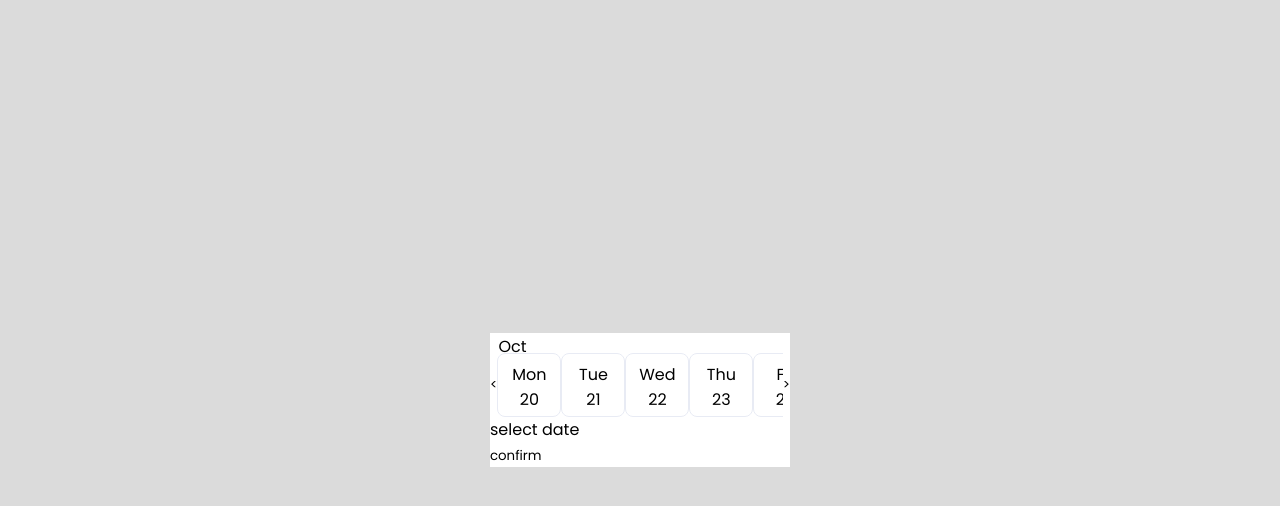
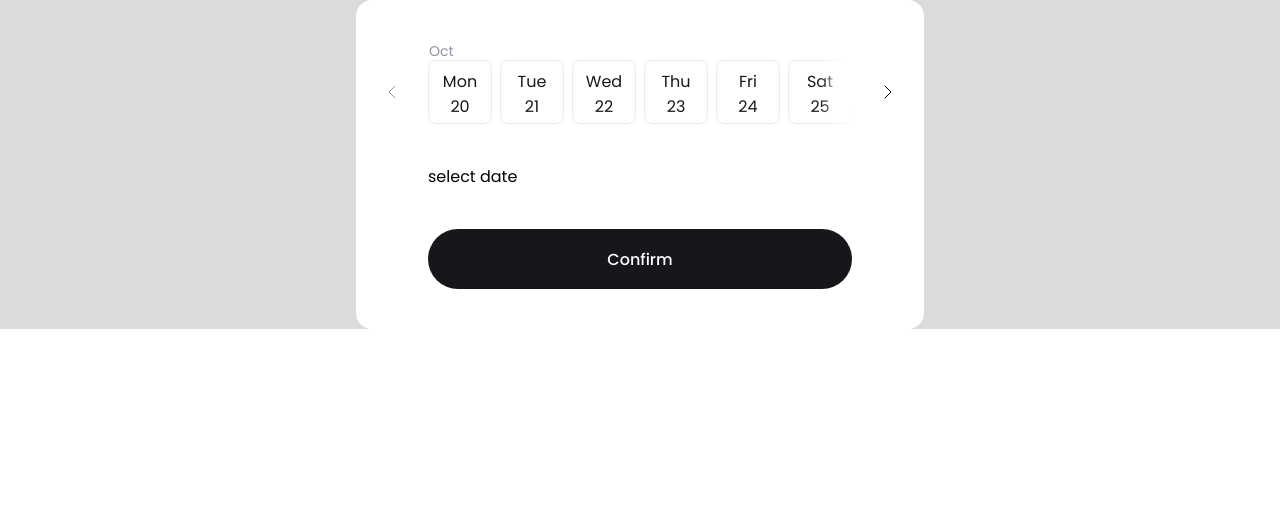
Before and after one commit to pavelpalonko/sixty-thirty-seven, a Next.js app in the folder app/: page / in a window 1280 px wide. Shown: the top 506 px of the page. Built offline with nearby package versions, Linux system fonts and the light colour scheme; a web font is replaced by a local one.

Commit message:
updated datepicker component styles

```diff
--- a/app/src/app/(main)/page.module.css
+++ b/app/src/app/(main)/page.module.css
@@ -1,17 +1,7 @@
 .main-layout {
-  display: flex;
-  align-items: center;
-  flex-direction: column;
-
-  height: 100vh;
-
   background-color: rgb(219, 219, 219);
 }
 
 .datepicker-section {
-  display: flex;
-  align-items: center;
-  justify-content: center;
-
-  height: 100%;
+  margin: 0 auto;
 }
--- a/app/src/modules/carousel/carousel-buttons.tsx
+++ b/app/src/modules/carousel/carousel-buttons.tsx
@@ -1,37 +1,49 @@
+import { ChevronLeft, ChevronRight } from "lucide-react";
+
 // hooks
 import { useCarousel } from "./carousel-component";
+import classNames from "classnames";
 
 type ButtonProps = {
   children?: React.ReactNode;
   className?: string;
+  disabledClassName?: string;
 };
 
-export function PrevButton({ children, className = "" }: ButtonProps) {
+export function PrevButton({
+  children,
+  className = "",
+  disabledClassName = "",
+}: ButtonProps) {
   const { scrollPrev, canScrollPrev } = useCarousel();
 
   return (
     <button
       onClick={scrollPrev}
       disabled={!canScrollPrev}
-      className={className}
+      className={classNames(className, { [disabledClassName]: !canScrollPrev })}
       aria-label="Previous slide"
     >
-      {children || "<"}
+      {children || <ChevronLeft width={24} height={24} strokeWidth={1} />}
     </button>
   );
 }
 
-export function NextButton({ children, className = "" }: ButtonProps) {
+export function NextButton({
+  children,
+  className = "",
+  disabledClassName = "",
+}: ButtonProps) {
   const { scrollNext, canScrollNext } = useCarousel();
 
   return (
     <button
       onClick={scrollNext}
       disabled={!canScrollNext}
-      className={className}
+      className={classNames(className, { [disabledClassName]: !canScrollNext })}
       aria-label="Next slide"
     >
-      {children || ">"}
+      {children || <ChevronRight width={24} height={24} strokeWidth={1} />}
     </button>
   );
 }
--- a/app/src/modules/carousel/carousel-component.module.css
+++ b/app/src/modules/carousel/carousel-component.module.css
@@ -6,3 +6,7 @@
   display: flex;
   touch-action: pan-y pinch-zoom;
 }
+
+.embla__slide {
+  flex: 0 0 calc(100% / var(--elemets-count));
+}
--- a/app/src/modules/carousel/carousel-viewport.tsx
+++ b/app/src/modules/carousel/carousel-viewport.tsx
@@ -5,20 +5,39 @@ import { useCarousel } from "./carousel-component";
 
 // styles
 import styles from "./carousel-component.module.css";
+import classNames from "classnames";
 
 type ViewportProps = {
   className?: string;
+  elemetsPerViewport?: number;
   children: React.ReactNode[];
 };
 
-export function Viewport({ children, className = "" }: ViewportProps) {
+export function Viewport({
+  children,
+  className = "",
+  elemetsPerViewport,
+}: ViewportProps) {
   const { emblaRef } = useCarousel();
 
   return (
-    <div className={styles["carousel-layout"]} ref={emblaRef}>
+    <div
+      className={styles["carousel-layout"]}
+      ref={emblaRef}
+      style={
+        {
+          "--elemets-count": elemetsPerViewport,
+        } as React.CSSProperties
+      }
+    >
       <div className={`${styles["embla__container"]} ${className}`}>
         {children.map((slide, index) => (
-          <div key={index} className={styles["embla__slide"]}>
+          <div
+            key={index}
+            className={classNames({
+              [styles["embla__slide"]]: elemetsPerViewport,
+            })}
+          >
             {slide}
           </div>
         ))}
--- a/app/src/modules/datepicker/components/datepicker-action.tsx
+++ b/app/src/modules/datepicker/components/datepicker-action.tsx
@@ -1,7 +1,21 @@
 import { useDatepickerContext } from "../composer/datepicker-composer";
+
+// components
+import { Txt } from "@/ui-kit/txt/txt";
+
+// components
+import { ButtonFilled } from "@/ui-kit/button/button-filled";
 
 export function Action() {
   const { actions } = useDatepickerContext();
 
-  return <button onClick={actions.confirm}>confirm</button>;
+  return (
+    <div>
+      <ButtonFilled wide onClick={actions.confirm}>
+        <Txt color="inherit" weight="semiBold">
+          Confirm
+        </Txt>
+      </ButtonFilled>
+    </div>
+  );
 }
--- a/app/src/modules/datepicker/components/datepicker-componets.module.css
+++ /dev/null
@@ -1,37 +0,0 @@
-.days-swiper-layout {
-  display: flex;
-  align-items: end;
-  justify-content: center;
-
-  width: 300px;
-}
-
-.day-element-wrapper {
-  position: relative;
-
-  display: flex;
-  align-items: center;
-  flex-direction: column;
-
-  width: 64px;
-  height: 64px;
-
-  padding: var(--spacing-2x) 0;
-  margin-top: 20px;
-
-  border-radius: var(--radius-1x);
-  border: 1px solid var(--color-border-default);
-
-  .month-name {
-    position: absolute;
-
-    top: -20px;
-    left: 0;
-  }
-}
-
-.arrow-wrapper {
-  display: flex;
-
-  height: 64px;
-}
--- a/app/src/modules/datepicker/components/datepicker-day-swiper.tsx
+++ /dev/null
@@ -1,48 +0,0 @@
-import { format, getDate } from "date-fns";
-
-// context
-import { useDatepickerContext } from "../composer/datepicker-composer";
-import { CarouselComponent } from "@/modules/carousel/carousel-component";
-
-// styles
-import styles from "./datepicker-componets.module.css";
-
-export function DaySwiper() {
-  const { state, actions } = useDatepickerContext();
-
-  return (
-    <div>
-      <CarouselComponent>
-        <div className={styles["days-swiper-layout"]}>
-          <div className={styles["arrow-wrapper"]}>
-            <CarouselComponent.PrevButton />
-          </div>
-
-          <CarouselComponent.Viewport>
-            {state.slots.map((day, index) => (
-              <div
-                key={day.date}
-                className={styles["day-element-wrapper"]}
-                onClick={() => actions.setSelectedDay(day)}
-              >
-                {/* only for first elemet of mounth */}
-                {(index === 0 || getDate(day.date) === 1) && (
-                  <div className={styles["month-name"]}>
-                    {format(day.date, "MMM")}
-                  </div>
-                )}
-                <div>{format(day.date, "EE")}</div>
-
-                <div>{format(day.date, "dd")}</div>
-              </div>
-            ))}
-          </CarouselComponent.Viewport>
-
-          <div className={styles["arrow-wrapper"]}>
-            <CarouselComponent.NextButton />
-          </div>
-        </div>
-      </CarouselComponent>
-    </div>
-  );
-}
--- a/app/src/modules/datepicker/components/datepicker-time-swiper.tsx
+++ /dev/null
@@ -1,37 +0,0 @@
-import { format } from "date-fns";
-
-// context
-import { useDatepickerContext } from "../composer/datepicker-composer";
-import { CarouselComponent } from "@/modules/carousel/carousel-component";
-
-export function TimeSwiper() {
-  const { state, actions } = useDatepickerContext();
-
-  if (!state.selectedDay) {
-    return <div>select date</div>;
-  }
-
-  return (
-    <div>
-      <CarouselComponent>
-        <div style={{ display: "flex", width: "300px", gap: "15px" }}>
-          <CarouselComponent.PrevButton />
-
-          <CarouselComponent.Viewport>
-            {state.selectedDay.times.map((slot) => (
-              <button
-                key={slot.time}
-                style={{ width: "64px" }}
-                onClick={() => actions.setSelectedTime(slot)}
-              >
-                {format(slot.time, "h:mm a")}
-              </button>
-            ))}
-          </CarouselComponent.Viewport>
-
-          <CarouselComponent.NextButton />
-        </div>
-      </CarouselComponent>
-    </div>
-  );
-}
--- a/app/src/modules/datepicker/composer/datepicker-composer.tsx
+++ b/app/src/modules/datepicker/composer/datepicker-composer.tsx
@@ -1,8 +1,8 @@
 import { createContext, use } from "react";
 
 // components
-import { DaySwiper } from "../components/datepicker-day-swiper";
-import { TimeSwiper } from "../components/datepicker-time-swiper";
+import { DaySwiper } from "../components/datepicker-day-swiper/datepicker-day-swiper";
+import { TimeSwiper } from "../components/datepicker-time-swiper/datepicker-time-swiper";
 
 // types
 import { DatepickerComposerContext } from "./datepicker-composer.types";
--- a/app/src/modules/datepicker/datepicker.module.css
+++ b/app/src/modules/datepicker/datepicker.module.css
@@ -1,7 +1,14 @@
 .datepicker-layout {
-  /* display: flex;
-  align-items: center;
-  flex-direction: column; */
+  display: flex;
+  flex-direction: column;
 
-  background-color: white;
+  gap: 40px;
+
+  max-width: 568px;
+
+  margin: 0 auto;
+  padding: var(--spacing-10x) 72px;
+
+  background-color: var(--color-bg-default);
+  border-radius: var(--radius-2x);
 }
```
